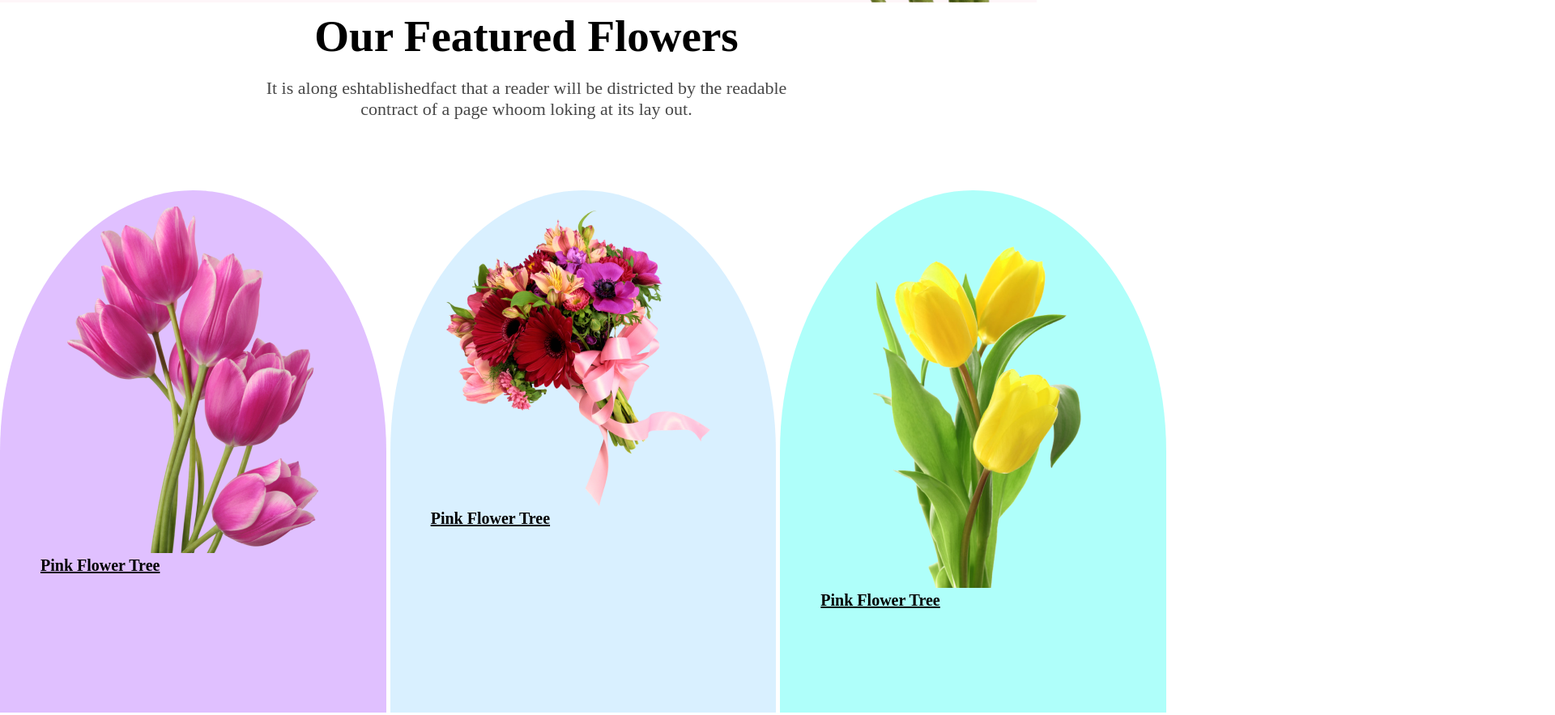
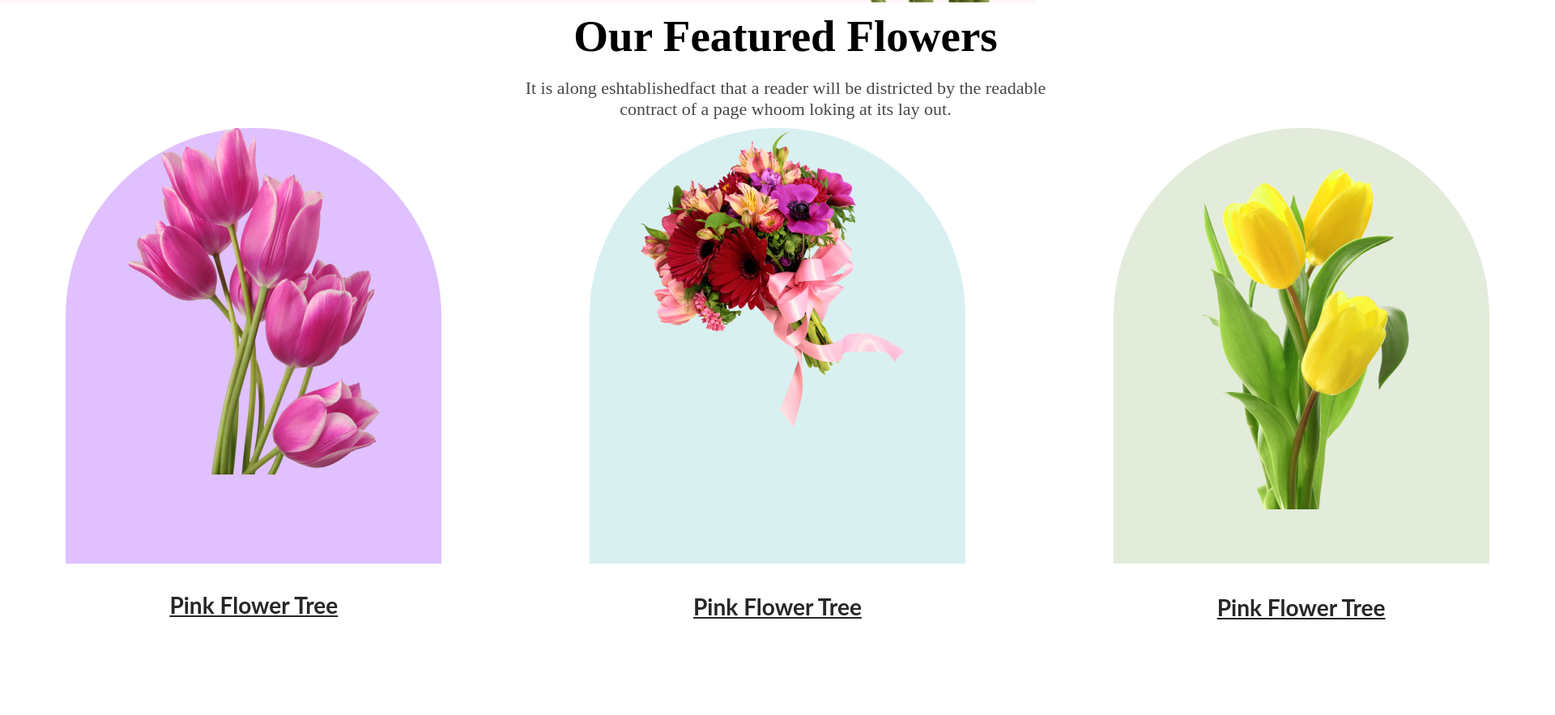
Before and after one commit to mdmehedi060/mehedi, a plain HTML site: page index.html in a window 1280 px wide. Shown: the part 847-1730 px from the top of the page at 81% size, 1920 px wide, since content can reach past the window. Drawn offline with Linux system fonts and the light colour scheme.

Commit message:
coreection main part

```diff
--- a/index.html
+++ b/index.html
@@ -25,44 +25,42 @@
     </div>
   </header>
   <main>
-
+    <!-- Our Featured Flowers section -->
     <div class="featured-container">
       <h2 class="featured-tittle">Our Featured Flowers</h2>
       <p class="featured-disciption">It is along eshtablishedfact that a reader will be districted by the readable
         <br>
         contract of a page whoom loking at its lay out.
       </p>
-    </div>
+
       <div>
-      <div class="images-flower">
+
+        <div class="images-flower" id="images-one">
           <div class="featured-img-1">
             <img src="./images/flower asset/pngwing 6.png" alt="">
 
-          <div class="flower-tree">
-            <p>Pink Flower Tree</p>
+            <div class="title-two" id="problem-one">
+              <h3>Pink Flower Tree</h3>
+            </div>
+          </div>
+          <div class="featured-img-2" id="images-three">
+            <img src="./images/flower asset/pngwing 5.png"">
+<div class=" title-two" id="problem-two">
+            <h3>Pink Flower Tree</h3>
+          </div>
+        </div>
+        <div class=" featured-img-3" id="images-three">
+          <img src="./images/flower asset/pngwing 7.png" alt="">
 
+          <div class="title-two" id="problem-three">
+            <h3>Pink Flower Tree</h3>
+          </div>
         </div>
 
       </div>
 
-        <div class="featured-img-2">
-          <img src="./images/flower asset/pngwing 5.png"">
 
-<div class=" flower-tree">
-          <p>Pink Flower Tree</p>
 
-        </div>
-      </div>
-      <div class=" featured-img-3">
-        <img src="./images/flower asset/pngwing 7.png" alt="">
-        <div class="flower-tree">
-          <p>Pink Flower Tree</p>
-
-        </div>
-      </div>
-    </div>
-
-    </div>
 
 
       <div class="icon">
@@ -127,7 +125,7 @@
           </div>
 
           <div class="subs">
-          <button class="btn">Subscribe</button>
+            <button class="btn-sub">Subscribe</button>
           </div>
         </div>
       </div>
--- a/style.css
+++ b/style.css
@@ -45,7 +45,7 @@
 }
 .img{
   width: 635px;
-height: 800px;
+height: 500px;
   padding: 50px;
 }
 .featured{
@@ -54,68 +54,64 @@ height: 800px;
   margin-top: 120px;
 }
 .featured-container{
-  width:100%;
-  height: 132px;
-  text-align: center;
+  width: 1920px;
+height: 4867px;
 
 }
 .images-flower{
-  width: 1440px;
-  height: 605px;
-  display: flex;
-  gap: 5px;
-  margin: auto;
-  justify-content: space-around;
-  text-align: center;
-  position: relative;
-  text-align: center;
+  width: 1920px;
+height: 800px;
+display: flex;
+gap: 20px;
+text-align: center;
+justify-content: space-around;
 }
-.flower-tree{
+.title-two{
+color: #272727;
+text-align: center;
+font-family: Lato;
+font-size: 24px;
+font-style: normal;
+font-weight: 700;
+line-height: 35px;
+text-decoration-line: underline;
+/* margin-top: 150px; */
+text-align: center;
+}
+#problem-two{
+  margin-top: 200px;
+}
+#problem-three{
+  margin-top: 100px;
+}
+#problem-one{
+margin-top: 140px;
+}
 
-margin-left: 30px;
-text-decoration: underline;
-text-align: center;
-
-
-}
 .featured-img-1{
   width: 464px;
-  height: 605px;
+height: 538px;
+flex-shrink: 0;
+border-radius: 300px 300px 0px 0px;
 background-color: hsla(270, 100%, 50%, 0.249);
-border-top-left-radius: 50%;
-border-top-right-radius: 50%;
-padding: 20px;
-padding-bottom: 20px;
-text-align: center;
-margin-top: 100px;
-/* gap: 10px; */
-
 }
 
 .featured-img-2{
   width: 464px;
-  height: 605px;
-background-color: hsla(204, 100%, 50%, 0.148);
-border-top-left-radius: 50%;
-border-top-right-radius: 50%;
-padding: 20px;
-padding-bottom: 20px;
-text-align: center;
-margin-top: 100px;
-/* gap: 35px; */
+height: 538px;
+flex-shrink: 0;
+border-radius: 300px 300px 0px 0px;
+background: rgba(5, 151, 160, 0.15)
 }
 
 .featured-img-3{
   width: 464px;
-  height: 605px;
-background-color: rgba(0, 255, 238, 0.314);
-border-top-left-radius: 50%;
-border-top-right-radius: 50%;
-padding: 20px;
-padding-bottom: 20px;
-text-align: center;
-margin-top: 100px;
-/* gap: 35px; */
+height: 538px;
+flex-shrink: 0;
+border-radius: 300px 300px 0px 0px;
+background: rgba(71, 125, 17, 0.15);
+
+
 }
 .flower-tree{
   display: flex;
@@ -151,7 +147,7 @@ margin-top: 100px;
   background-color: #a9a9a97a;
   text-align: center;
   margin: auto;
-  margin-top: 300px;
+  margin-top: 50px;
   padding: 35px;
   margin-bottom: 100px;
 }
@@ -162,7 +158,7 @@ margin: auto;
 }
 .instagram{
   width: 100%;
-  margin-bottom: 100px;
+  margin-bottom: px;
 }
 .instragram-img{
   display: flex;
@@ -195,11 +191,20 @@ font-size: 30px;
   text-align: center;
 padding-top: 60px;
 }
+.btn-sub{
+  padding: 18px 25px;
+  border: none;
+  background-color:#e55473;
+  color: white;
+  border-radius: 5px;
+
+}
 .footer{
   width: 100%;
   height: 500Px;
   background-color: black;
   margin-bottom: 100px;
+  margin-top: 0;
 }
 .flower-footer{
   color: red;
```
Lines whose indentation alone changed are shown as unchanged.
